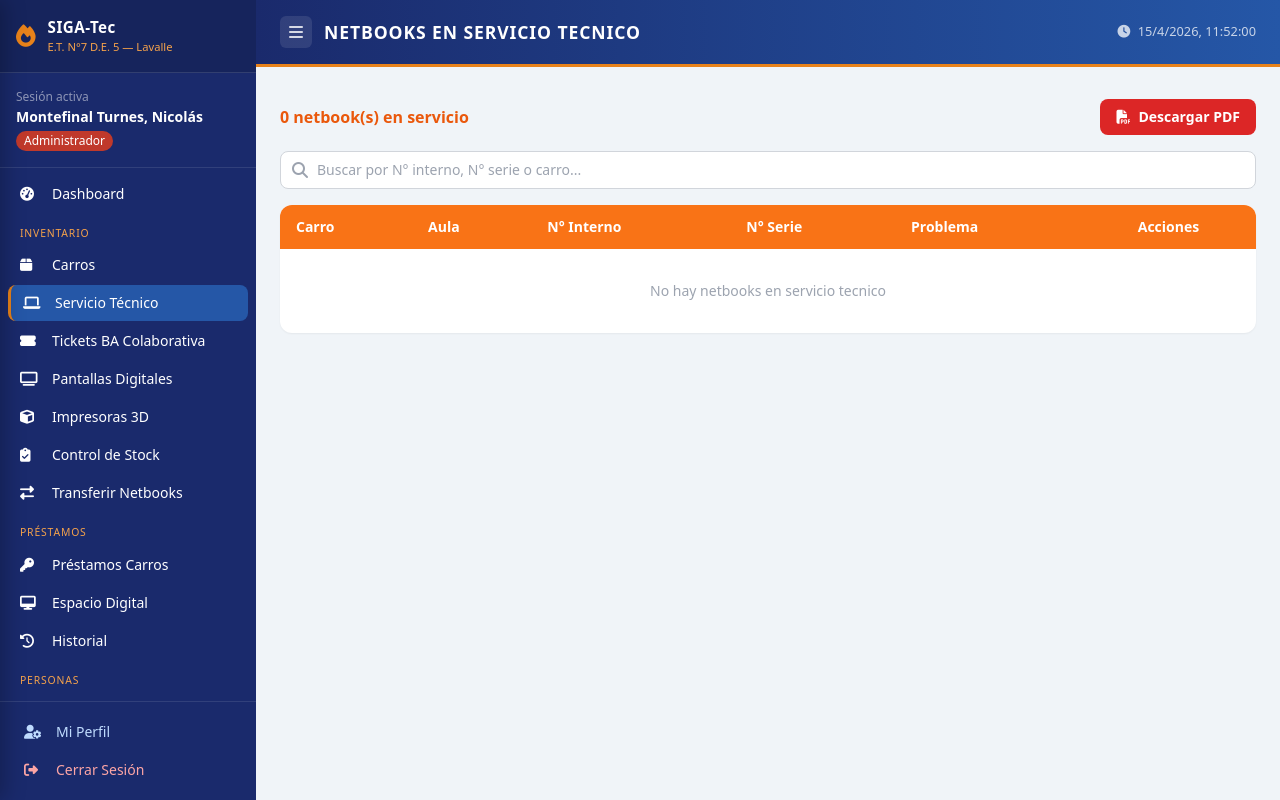
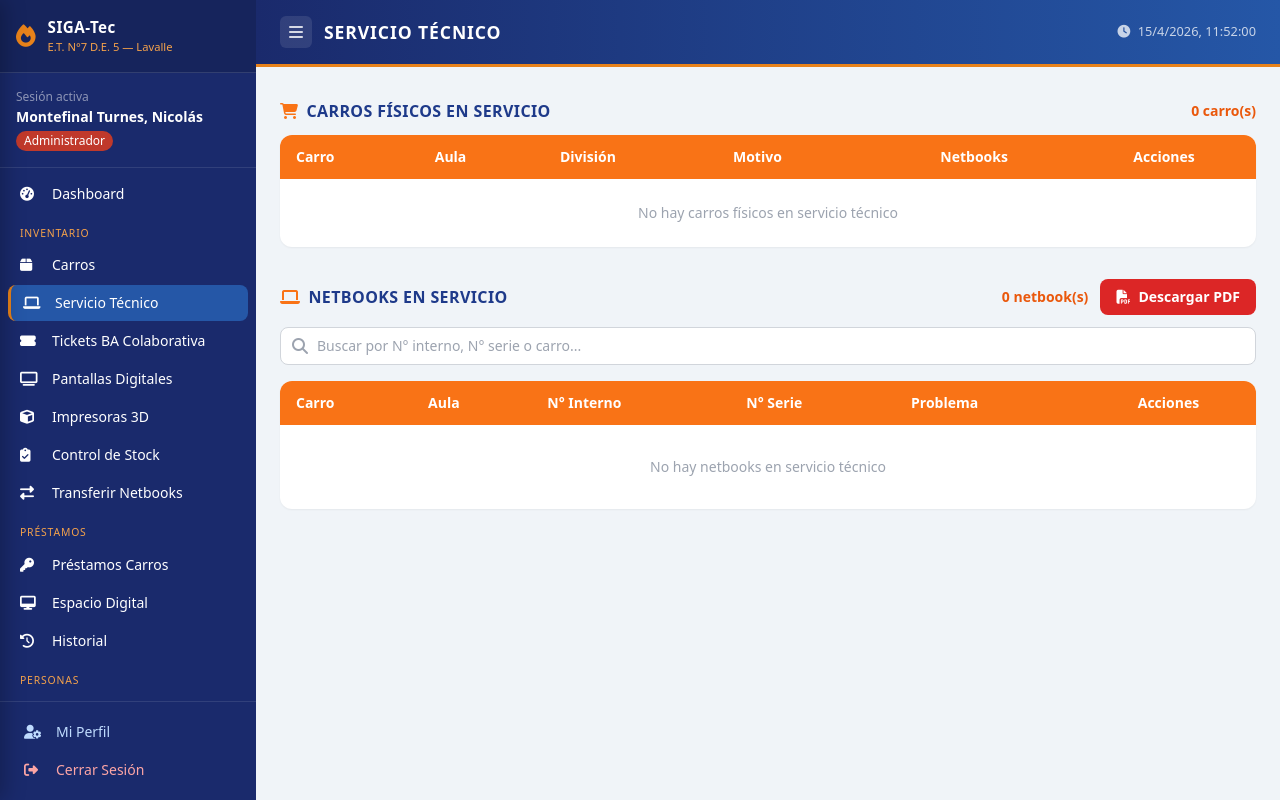
Before and after one commit to N9M8T19/SIGAtec, a Flask app: page /netbooks/servicio-tecnico in a window 1280 px wide. Run offline with Flask 3, Linux system fonts and the light colour scheme; a user stored in the database is signed in; some libraries are stand-ins or nearby versions.

Commit message:
feat: servicio tecnico unificado - carros fisicos + netbooks en una sola pantalla

```diff
--- a/routes/netbooks.py
+++ b/routes/netbooks.py
@@ -72,7 +72,10 @@
 @login_required
 def servicio_tecnico():
     netbooks = Netbook.query.filter_by(estado='servicio_tecnico').all()
-    return render_template('netbooks/servicio_tecnico.html', netbooks=netbooks)
+    carros_servicio = Carro.query.filter_by(estado='en_servicio').order_by(Carro.numero_fisico).all()
+    return render_template('netbooks/servicio_tecnico.html',
+                           netbooks=netbooks,
+                           carros_servicio=carros_servicio)
 
 
 @netbooks_bp.route('/<int:id>/guardar-reclamo', methods=['POST'])
--- a/templates/netbooks/servicio_tecnico.html
+++ b/templates/netbooks/servicio_tecnico.html
@@ -1,14 +1,74 @@
 {% extends 'base.html' %}
-{% block title %}Servicio Tecnico — SIGA-Tec{% endblock %}
-{% block header %}Netbooks en Servicio Tecnico{% endblock %}
+{% block title %}Servicio Técnico — SIGA-Tec{% endblock %}
+{% block header %}Servicio Técnico{% endblock %}
 
 {% block content %}
-<div class="flex justify-between items-center mb-4">
-    <span class="text-orange-600 font-semibold">{{ netbooks|length }} netbook(s) en servicio</span>
-    <a href="{{ url_for('reportes.pdf_servicio') }}"
-       class="bg-red-600 hover:bg-red-700 text-white px-4 py-2 rounded-lg text-sm font-semibold">
-        <i class="fas fa-file-pdf mr-2"></i>Descargar PDF
-    </a>
+
+{# ── CARROS FÍSICOS EN SERVICIO ── #}
+<div class="flex justify-between items-center mb-3">
+    <h2 class="text-base font-bold text-blue-900 uppercase tracking-wide">
+        <i class="fas fa-shopping-cart mr-2 text-orange-500"></i>Carros físicos en servicio
+    </h2>
+    <span class="text-orange-600 font-semibold text-sm">{{ carros_servicio|length }} carro(s)</span>
+</div>
+
+<div class="bg-white rounded-xl shadow-sm overflow-hidden mb-8">
+    <table class="w-full text-sm">
+        <thead class="bg-orange-500 text-white">
+            <tr>
+                <th class="px-4 py-3 text-left">Carro</th>
+                <th class="px-4 py-3 text-left">Aula</th>
+                <th class="px-4 py-3 text-left">División</th>
+                <th class="px-4 py-3 text-left">Motivo</th>
+                <th class="px-4 py-3 text-center">Netbooks</th>
+                <th class="px-4 py-3 text-center">Acciones</th>
+            </tr>
+        </thead>
+        <tbody class="divide-y divide-gray-100">
+            {% for carro in carros_servicio %}
+            <tr class="hover:bg-orange-50">
+                <td class="px-4 py-3 font-bold text-blue-900">{{ carro.display }}</td>
+                <td class="px-4 py-3">{{ carro.aula or '—' }}</td>
+                <td class="px-4 py-3">{{ carro.division or '—' }}</td>
+                <td class="px-4 py-3">
+                    <span class="px-2 py-1 rounded-full text-xs font-semibold bg-orange-100 text-orange-700">
+                        <i class="fas fa-tools mr-1"></i>{{ carro.motivo_servicio or '—' }}
+                    </span>
+                </td>
+                <td class="px-4 py-3 text-center text-gray-600">{{ carro.total_netbooks }}</td>
+                <td class="px-4 py-3 text-center">
+                    <form method="POST" action="{{ url_for('carros.recuperar_carro', id=carro.id) }}"
+                          onsubmit="return confirm('¿Confirmar que el carro {{ carro.display | e }} volvió del servicio y está operativo?')">
+                        <button type="submit"
+                                class="bg-green-600 hover:bg-green-700 text-white px-3 py-1 rounded text-xs font-semibold">
+                            <i class="fas fa-check mr-1"></i>Recuperado
+                        </button>
+                    </form>
+                </td>
+            </tr>
+            {% else %}
+            <tr>
+                <td colspan="6" class="px-4 py-6 text-center text-gray-400">
+                    No hay carros físicos en servicio técnico
+                </td>
+            </tr>
+            {% endfor %}
+        </tbody>
+    </table>
+</div>
+
+{# ── NETBOOKS EN SERVICIO ── #}
+<div class="flex justify-between items-center mb-3">
+    <h2 class="text-base font-bold text-blue-900 uppercase tracking-wide">
+        <i class="fas fa-laptop mr-2 text-orange-500"></i>Netbooks en servicio
+    </h2>
+    <div class="flex items-center gap-3">
+        <span class="text-orange-600 font-semibold text-sm">{{ netbooks|length }} netbook(s)</span>
+        <a href="{{ url_for('reportes.pdf_servicio') }}"
+           class="bg-red-600 hover:bg-red-700 text-white px-4 py-2 rounded-lg text-sm font-semibold">
+            <i class="fas fa-file-pdf mr-2"></i>Descargar PDF
+        </a>
+    </div>
 </div>
 
 <!-- Buscador -->
@@ -56,7 +116,7 @@
             {% else %}
             <tr>
                 <td colspan="6" class="px-4 py-8 text-center text-gray-400">
-                    No hay netbooks en servicio tecnico
+                    No hay netbooks en servicio técnico
                 </td>
             </tr>
             {% endfor %}
```
